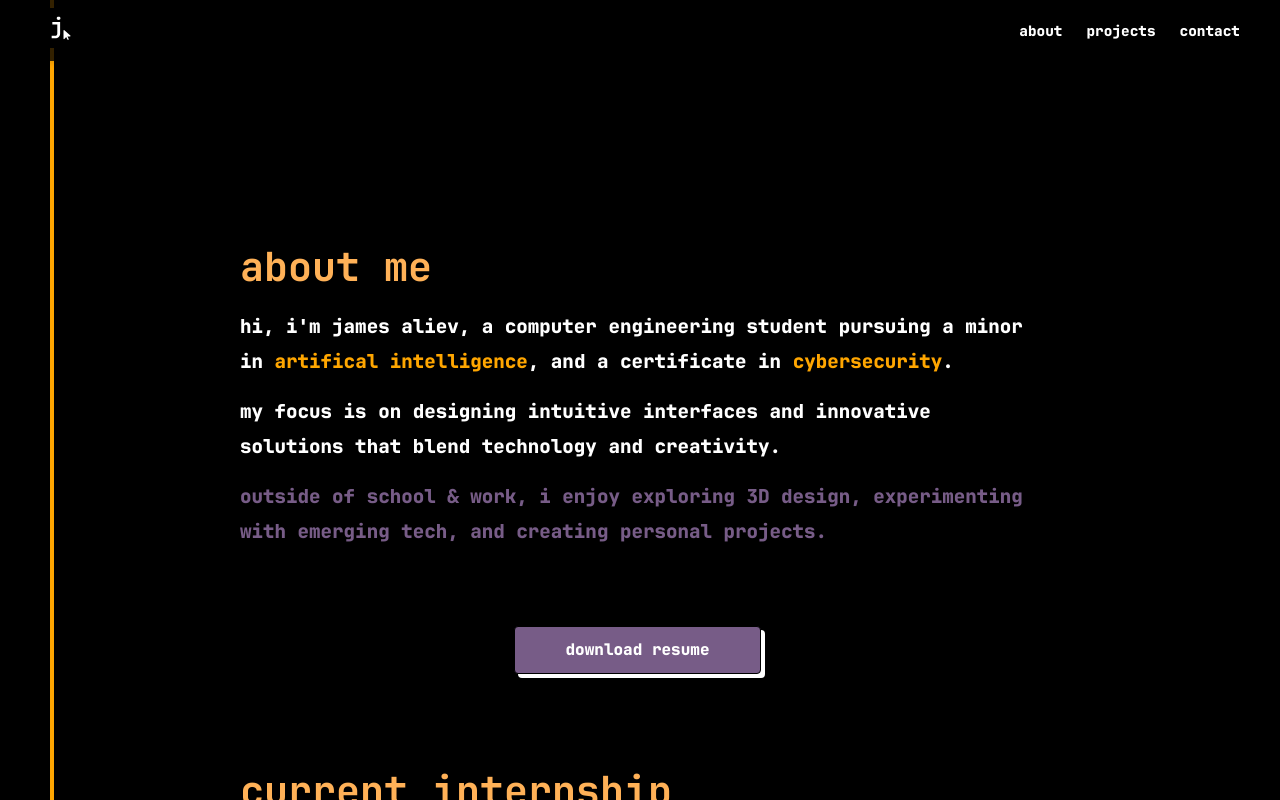
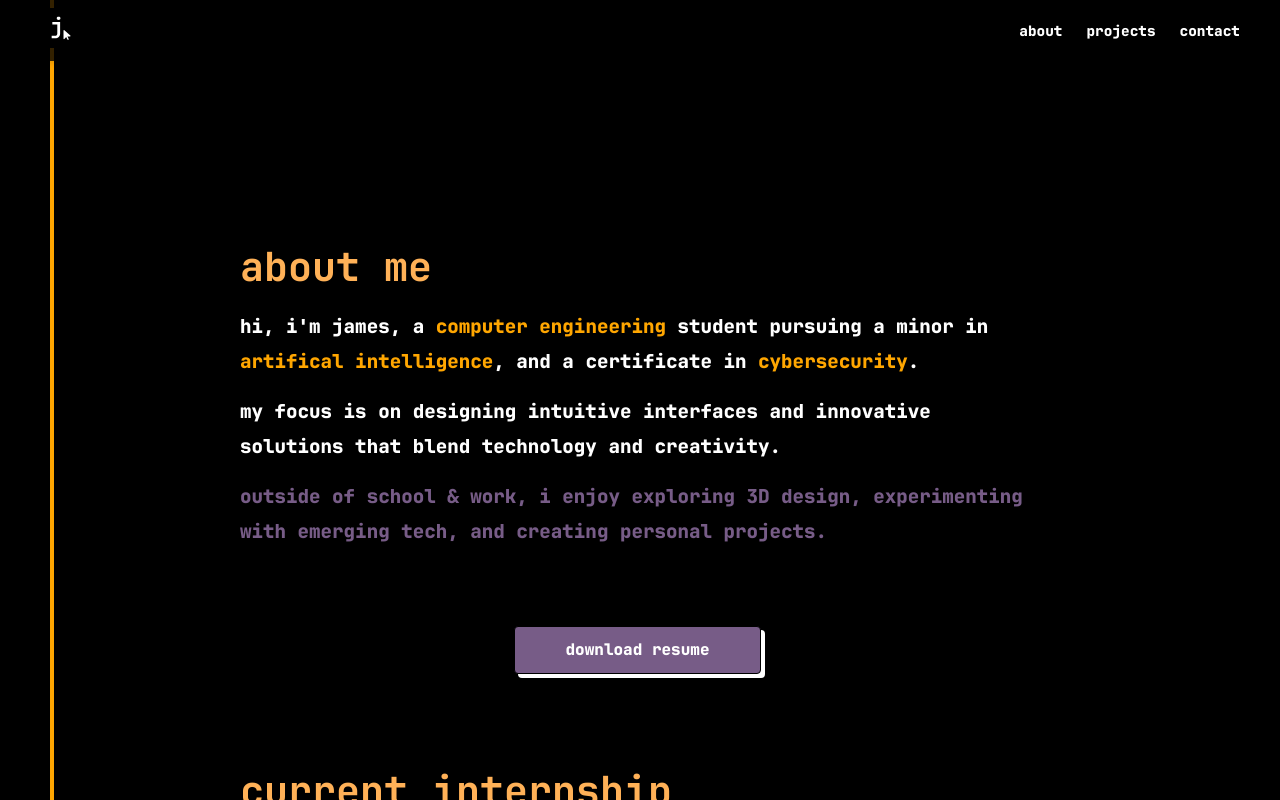
Before and after one commit to jamesaliev/personal-website-nextjs, a Next.js app in the folder my-app/: page /about in a window 1280 px wide. Built offline with nearby package versions, Linux system fonts and the light colour scheme.

Commit message:
Update: name, be a little more casual

```diff
--- a/my-app/src/app/about/AboutClient.tsx
+++ b/my-app/src/app/about/AboutClient.tsx
@@ -70,7 +70,7 @@ export default function About() {
         <section className={styles.section}>
           <h1 className={styles.heading}>about me</h1>
           <p className={styles.text}>
-            hi, i&apos;m james aliev, a computer engineering student pursuing a minor in <span className={styles.orangeText}>artifical intelligence</span>, and a certificate in <span className={styles.orangeText}>cybersecurity</span>.
+            hi, i&apos;m james, a <span className={styles.orangeText}>computer engineering</span> student pursuing a minor in <span className={styles.orangeText}>artifical intelligence</span>, and a certificate in <span className={styles.orangeText}>cybersecurity</span>.
           </p>
           <p className={styles.text}>
             my focus is on designing intuitive interfaces and innovative solutions that blend technology and creativity.
```
